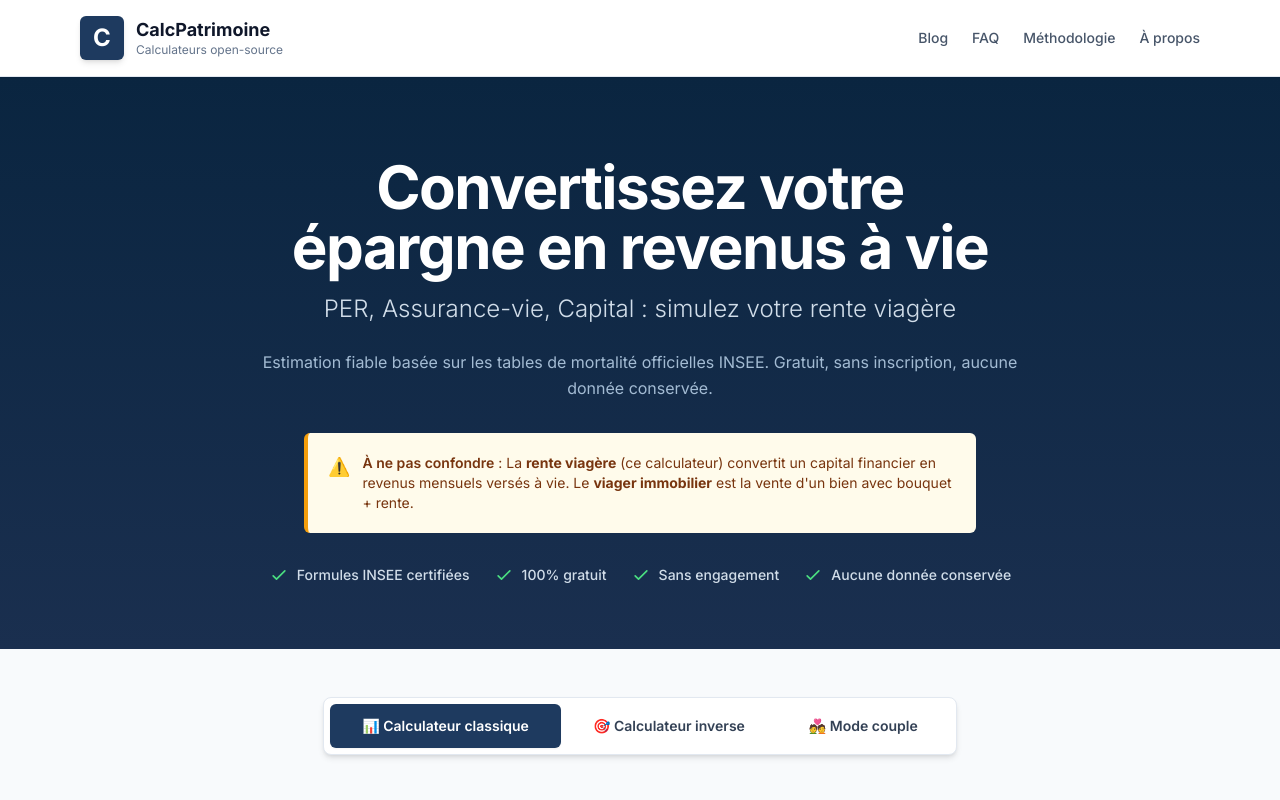
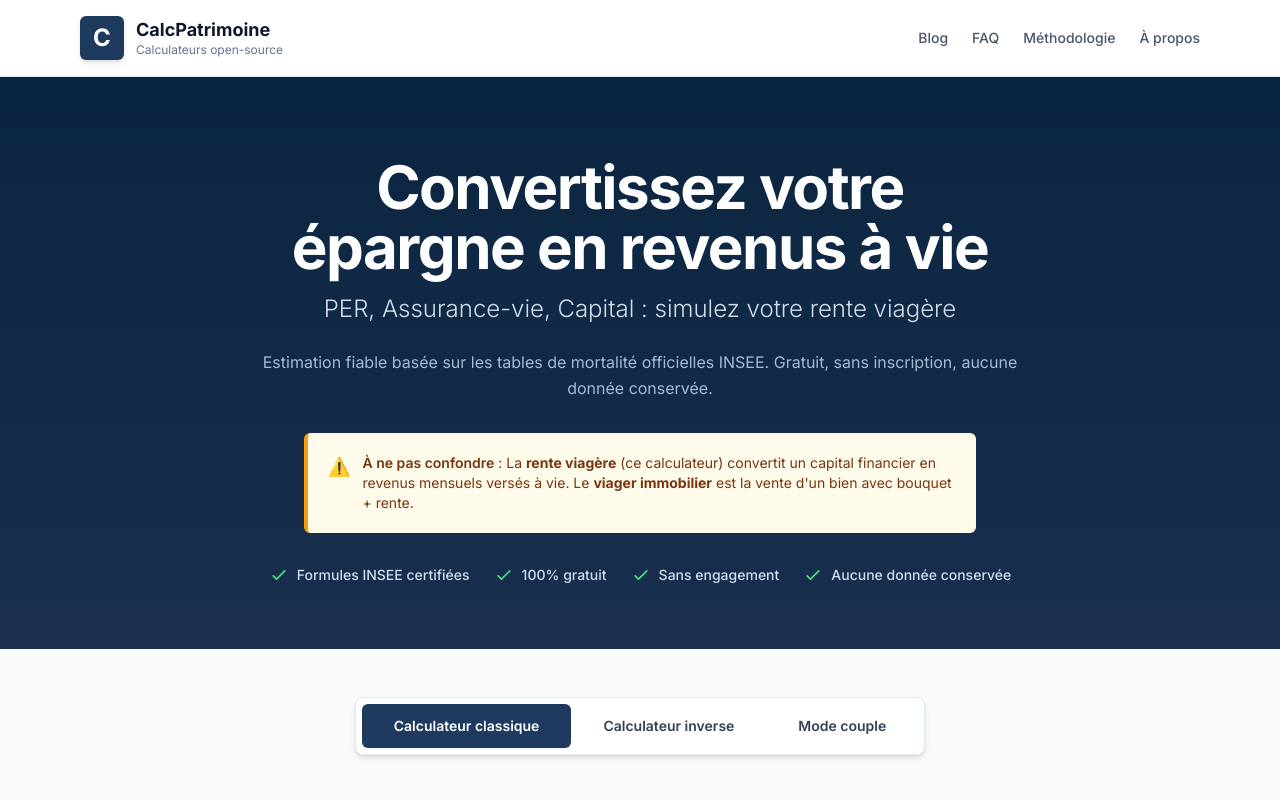
Before and after one commit to nba67000/calcpatrimoine, a Next.js app: page / in a window 1280 px wide. Shown: the top 800 px of the page. Built offline with nearby package versions, Linux system fonts and the light colour scheme.

Commit message:
feat: virer emoji couple

```diff
--- a/src/app/page.tsx
+++ b/src/app/page.tsx
@@ -64,7 +64,7 @@ export default function Home() {
                   : 'text-neutral-700 hover:bg-neutral-50'
               }`}
             >
-              📊 Calculateur classique
+              Calculateur classique
             </button>
             <button
               onClick={() => setMode('inverse')}
@@ -74,7 +74,7 @@ export default function Home() {
                   : 'text-neutral-700 hover:bg-neutral-50'
               }`}
             >
-              🎯 Calculateur inverse
+              Calculateur inverse
             </button>
             <button
               onClick={() => setMode('couple')}
@@ -84,7 +84,7 @@ export default function Home() {
                   : 'text-neutral-700 hover:bg-neutral-50'
               }`}
             >
-              💑 Mode couple
+              Mode couple
             </button>
           </div>
         </div>
--- a/src/components/Calculator/InverseCalculator.tsx
+++ b/src/components/Calculator/InverseCalculator.tsx
@@ -157,7 +157,6 @@ export default function InverseCalculator() {
             <div className="flex items-start justify-between mb-4">
               <div className="flex-1">
                 <div className="flex items-center gap-3 mb-2">
-                  <span className="text-2xl">💑</span>
                   <h3 className="text-lg font-medium text-neutral-900">Réversion au conjoint</h3>
                 </div>
                 <p className="text-sm text-neutral-600">
--- a/src/components/Calculator/RenteCalculator.tsx
+++ b/src/components/Calculator/RenteCalculator.tsx
@@ -191,7 +191,6 @@ export default function RenteCalculator() {
             <div className="flex items-start justify-between mb-4">
               <div className="flex-1">
                 <div className="flex items-center gap-3 mb-2">
-                  <span className="text-2xl">💑</span>
                   <h3 className="text-lg font-medium text-neutral-900 flex items-center">
                     Réversion au conjoint
                     <Tooltip content="Permet à votre conjoint de continuer à percevoir une partie de la rente (60%, 80% ou 100%) après votre décès. Votre rente sera légèrement réduite en contrepartie de cette garantie." />
```
